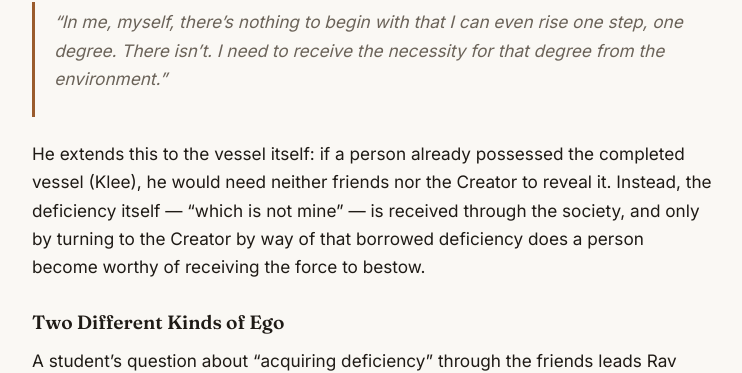
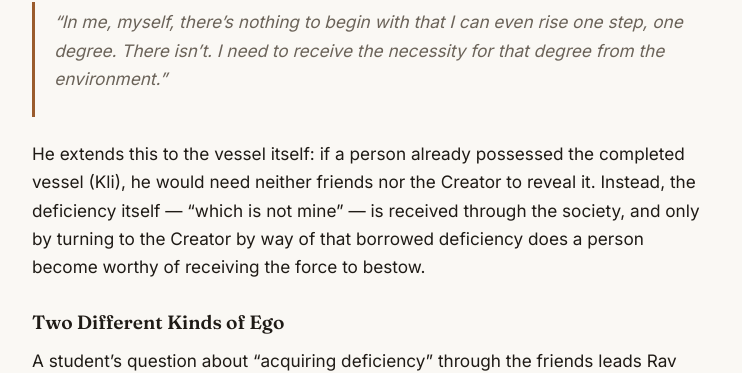
Before and after one commit to BB-Docs/BB-Docs.github.io, a Jekyll site: the page built from _posts/2026-07-13-what-does-it-mean-that-the-creator-favors-someone-in-the-work.md, in a window 1280 px wide and 900 px high, scrolled down 5147 px. Shown: the part 117-490 px from the top of the window, without its empty margins (268-1010 px from the left). Built offline with Jekyll 4.4.1, drawn with Linux system fonts in a browser that asks for light colours; some of the changed text lies outside the part shown.

Commit message:
Publish lessons: 1 new, 1 updated

```diff
--- a/_posts/2026-07-13-what-does-it-mean-that-the-creator-favors-someone-in-the-work.md
+++ b/_posts/2026-07-13-what-does-it-mean-that-the-creator-favors-someone-in-the-work.md
@@ -96,7 +96,7 @@ Rav Laitman returns to why the environment is indispensable rather than optional
 
 > "In me, myself, there's nothing to begin with that I can even rise one step, one degree. There isn't. I need to receive the necessity for that degree from the environment."
 
-He extends this to the vessel itself: if a person already possessed the completed vessel (Klee), he would need neither friends nor the Creator to reveal it. Instead, the deficiency itself — "which is not mine" — is received through the society, and only by turning to the Creator by way of that borrowed deficiency does a person become worthy of receiving the force to bestow.
+He extends this to the vessel itself: if a person already possessed the completed vessel (Kli), he would need neither friends nor the Creator to reveal it. Instead, the deficiency itself — "which is not mine" — is received through the society, and only by turning to the Creator by way of that borrowed deficiency does a person become worthy of receiving the force to bestow.
 
 ### Two Different Kinds of Ego
 
@@ -157,6 +157,6 @@ The final point of the exchange is that self-examination belongs in the good sta
 | **Machsom (Barrier)** | The point of reaching a permanent, constant preference for spiritual pleasure; after this, entry into spirituality is given through the screen rather than self-produced. |
 | **Screen (Masach)** | The acquired capacity to receive in order to bestow; what a person is given only after reaching the machsom. |
 | **Surrounding Light (Ohr Makif)** | The light invited by connecting with friends with the intention of reaching the Creator; reveals a person's real (spiritual) ego rather than an ordinary social one. |
-| **Klee (Vessel)** | The capacity to receive that a person does not yet fully possess; the deficiency for it must be received from the environment rather than generated independently. |
+| **Kli (Vessel)** | The capacity to receive that a person does not yet fully possess; the deficiency for it must be received from the environment rather than generated independently. |
 | **Shechina** | Divine Presence — described as dwelling in the point of connection between two people (or between the created being and the Creator), not within either one separately. |
 | **Machsom-Level Ego vs. Beastly Ego** | The distinction between the real, spiritual ego revealed by surrounding light aimed at the Creator, and the ordinary self-interest exposed by group pressure alone (as in psychology or military training). |
```
